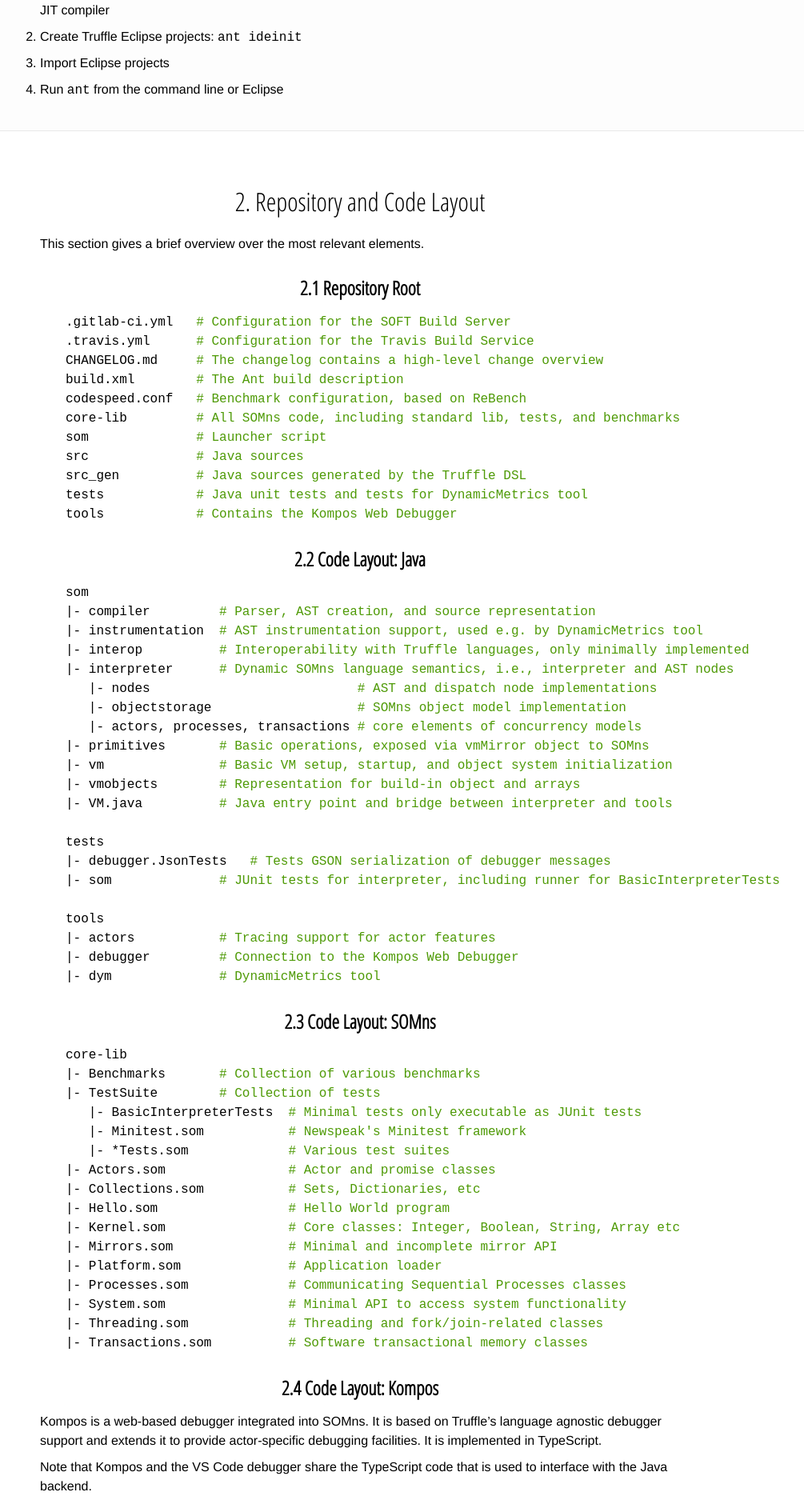
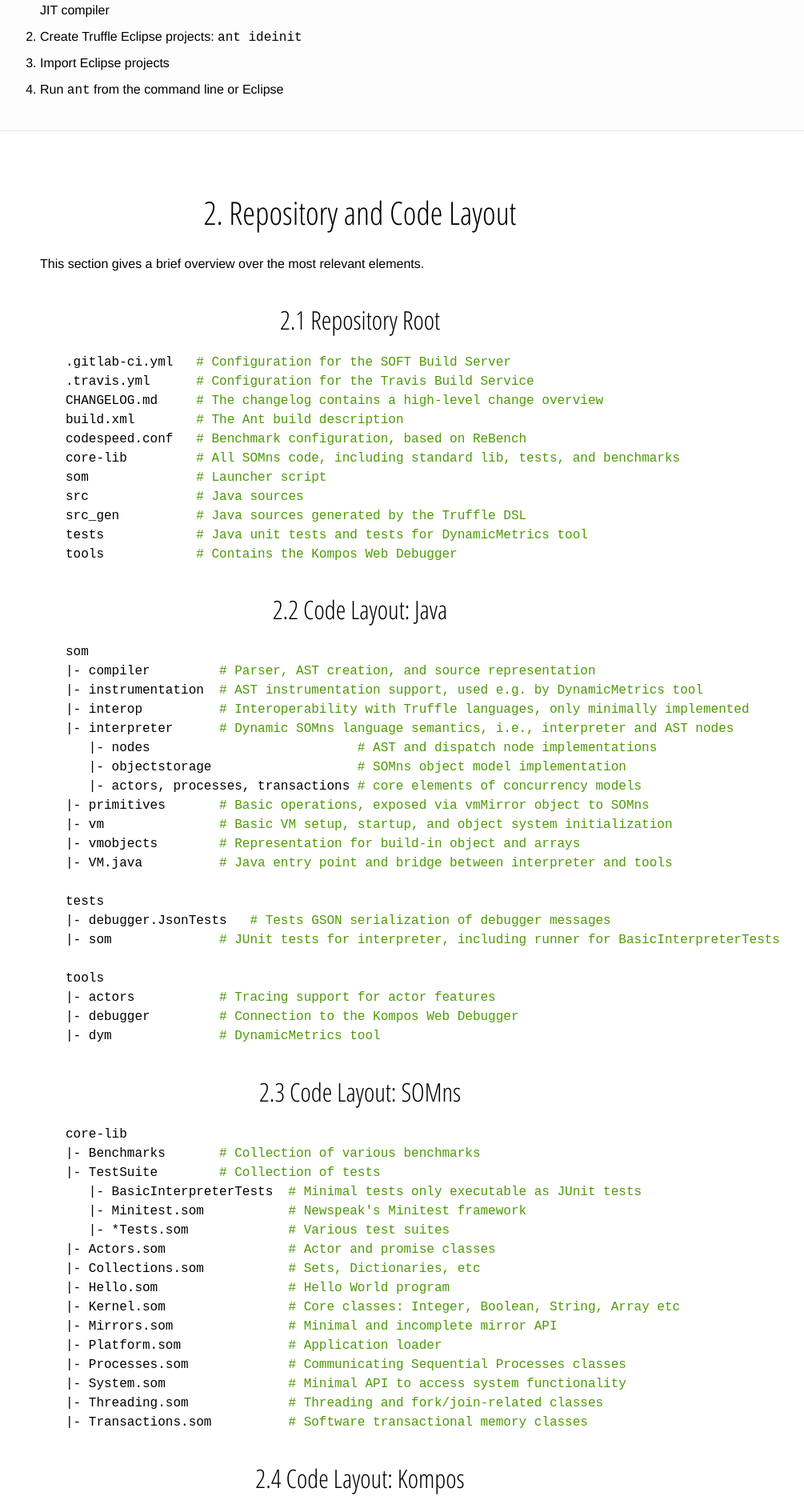
Before and after one commit to SOM-st/som-st.github.io, a Jekyll site: the page built from somns/getting-started.md, in a window 1280 px wide. Shown: the part 2485-4365 px from the top of the page at 80% size, without its empty margins (190-1195 px from the left). Built offline with Jekyll 4.4.1, drawn with Linux system fonts in a browser that asks for light colours.

Commit message:
Fix headline style of old stuff
Signed-off-by: Stefan Marr <git@stefan-marr.de>

````diff
--- a/somns/getting-started.md
+++ b/somns/getting-started.md
@@ -170,11 +170,11 @@
 
 <div class="content-section odd"><div class="wrap" markdown="1">
 
-### 2. Repository and Code Layout
+## 2. Repository and Code Layout
 
 This section gives a brief overview over the most relevant elements.
 
-#### 2.1 Repository Root
+### 2.1 Repository Root
 
 ```bash
 .gitlab-ci.yml   # Configuration for the SOFT Build Server
@@ -190,7 +190,7 @@
 tools            # Contains the Kompos Web Debugger
 ```
 
-#### 2.2 Code Layout: Java
+### 2.2 Code Layout: Java
 
 ```bash
 som
@@ -216,7 +216,7 @@
 |- dym              # DynamicMetrics tool
 ```
 
-#### 2.3 Code Layout: SOMns
+### 2.3 Code Layout: SOMns
 
 ```bash
 core-lib
@@ -237,7 +237,7 @@
 |- Transactions.som          # Software transactional memory classes
 ```
 
-#### 2.4 Code Layout: Kompos
+### 2.4 Code Layout: Kompos
 
 Kompos is a web-based debugger integrated into SOMns. It is based on Truffle's
 language agnostic debugger support and extends it to provide actor-specific
````
